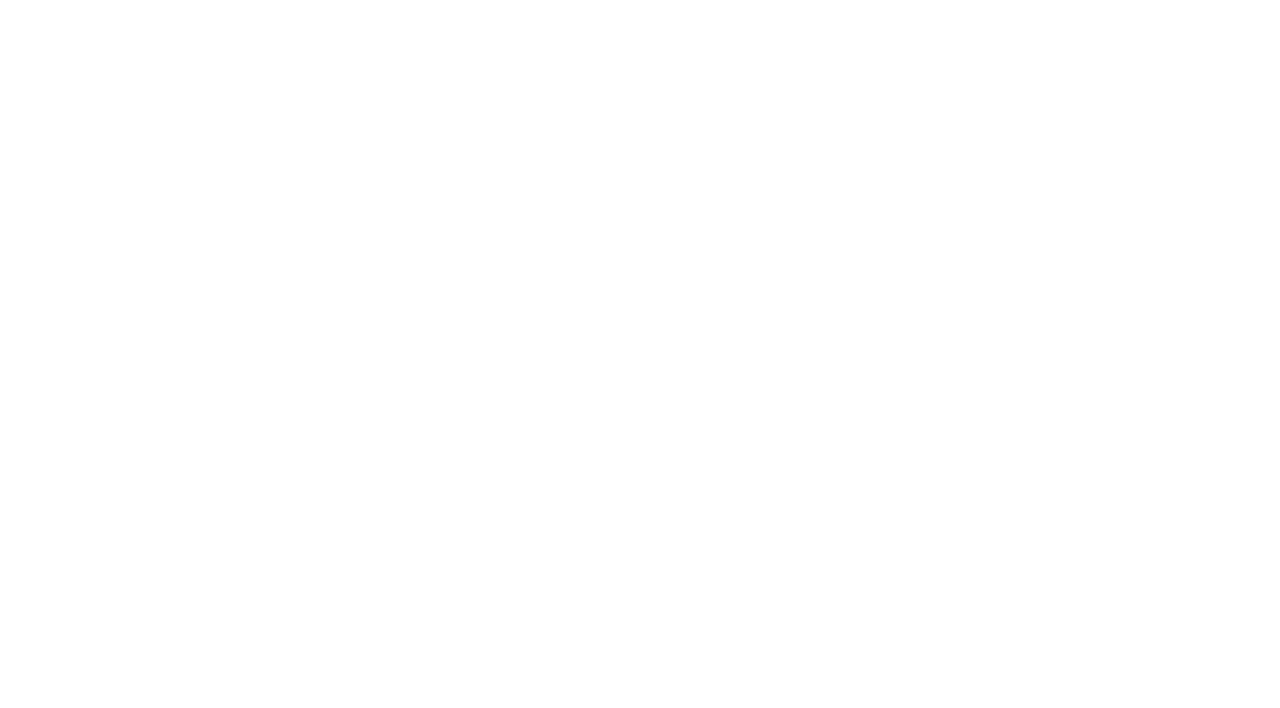
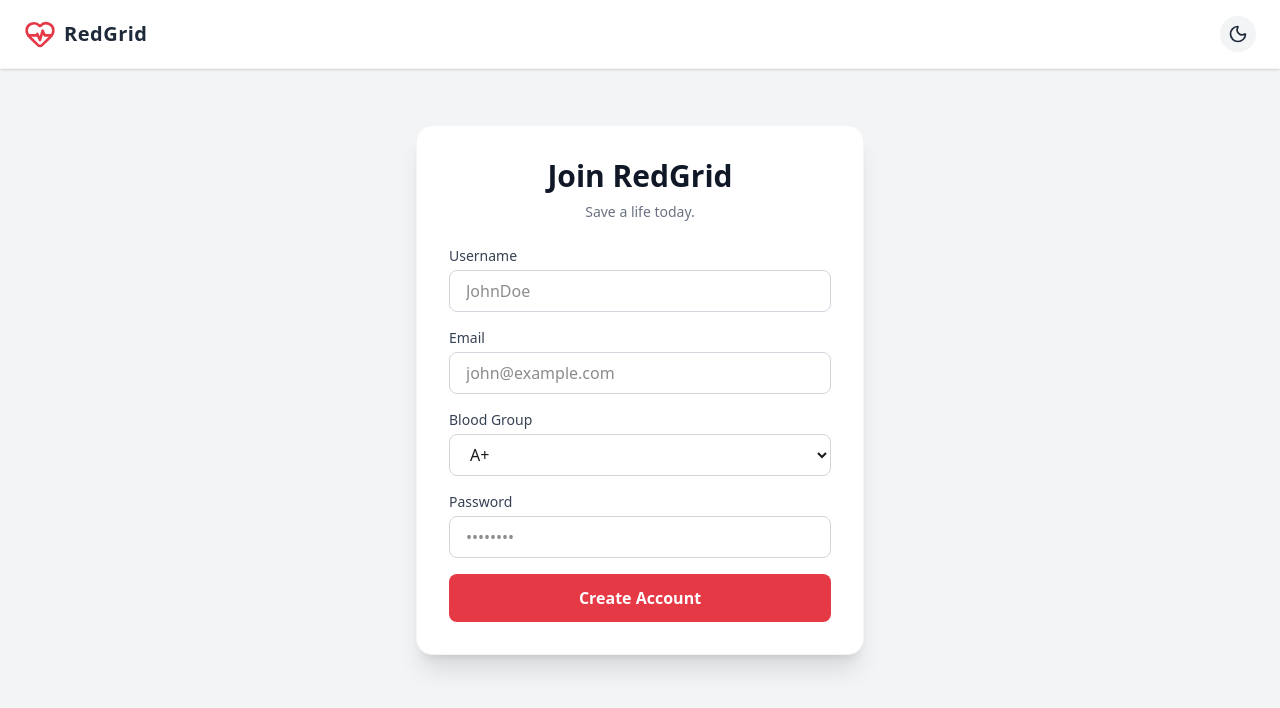
Before and after one commit to arpandhara/RedGrid, a React app in the folder frontend/: page /register in a window 1280 px wide. Shown: the top 708 px of the page. Built offline with nearby package versions, Linux system fonts and the light colour scheme; the HTML template or start-up script is replaced by a standard one.

Commit message:
starting with the login frontend

```diff
--- a/frontend/package.json
+++ b/frontend/package.json
@@ -24,7 +24,6 @@
     "react-router-dom": "^7.11.0",
     "socket.io-client": "^4.8.1",
     "tailwind-merge": "^3.4.0",
-    "tailwindcss": "^4.1.18",
     "zod": "^4.2.1",
     "zustand": "^5.0.9"
   },
@@ -33,10 +32,13 @@
     "@types/react": "^19.2.5",
     "@types/react-dom": "^19.2.3",
     "@vitejs/plugin-react": "^5.1.1",
+    "autoprefixer": "^10.4.23",
     "eslint": "^9.39.1",
     "eslint-plugin-react-hooks": "^7.0.1",
     "eslint-plugin-react-refresh": "^0.4.24",
     "globals": "^16.5.0",
+    "postcss": "^8.5.6",
+    "tailwindcss": "^4.1.18",
     "vite": "^7.2.4"
   }
 }
--- a/frontend/src/App.jsx
+++ b/frontend/src/App.jsx
@@ -1,11 +1,158 @@
-import React from 'react'
+import React, { useState } from 'react';
+import { ThemeProvider, useTheme } from './context/ThemeContext';
+import { Moon, Sun, HeartPulse, Loader2 } from 'lucide-react';
+import { Toaster, toast } from 'react-hot-toast';
+import axios from 'axios';
+
+const RegisterForm = () => {
+  const [formData, setFormData] = useState({
+    username: '',
+    email: '',
+    password: '',
+    bloodGroup: 'A+'
+  });
+  const [loading, setLoading] = useState(false);
+
+  const handleChange = (e) => {
+    setFormData({ ...formData, [e.target.name]: e.target.value });
+  };
+
+  const handleSubmit = async (e) => {
+    e.preventDefault();
+    setLoading(true);
+
+    // Simple validation
+    if(!formData.username || !formData.email || !formData.password) {
+       toast.error("Please fill all fields");
+       setLoading(false);
+       return;
+    }
+
+    try {
+      // Using axios as per your package.json
+      const response = await axios.post('http://localhost:5000/api/auth/register', formData);
+
+      toast.success('Account Created! Check MongoDB.');
+      console.log('Server Response:', response.data);
+
+      // Reset form
+      setFormData({...formData, username: '', email: '', password: ''});
+
+    } catch (error) {
+      console.error(error);
+      const msg = error.response?.data?.message || 'Connection failed';
+      toast.error(msg);
+    } finally {
+      setLoading(false);
+    }
+  };
+
+  return (
+    <div className="w-full max-w-md p-8 space-y-6 bg-white rounded-2xl shadow-xl dark:bg-gray-900 border border-gray-100 dark:border-gray-800 transition-all">
+      <div className="text-center">
+        <h2 className="text-3xl font-bold text-gray-900 dark:text-white">Join RedGrid</h2>
+        <p className="mt-2 text-sm text-gray-500 dark:text-gray-400">Save a life today.</p>
+      </div>
+
+      <form onSubmit={handleSubmit} className="space-y-4">
+        {/* Username */}
+        <div>
+          <label className="block text-sm font-medium text-gray-700 dark:text-gray-300">Username</label>
+          <input
+            type="text"
+            name="username"
+            value={formData.username}
+            className="w-full px-4 py-2 mt-1 border border-gray-300 rounded-lg focus:ring-2 focus:ring-primary focus:border-transparent outline-none dark:bg-gray-800 dark:border-gray-700 dark:text-white transition-all"
+            placeholder="JohnDoe"
+            onChange={handleChange}
+          />
+        </div>
+
+        {/* Email */}
+        <div>
+          <label className="block text-sm font-medium text-gray-700 dark:text-gray-300">Email</label>
+          <input
+            type="email"
+            name="email"
+            value={formData.email}
+            className="w-full px-4 py-2 mt-1 border border-gray-300 rounded-lg focus:ring-2 focus:ring-primary focus:border-transparent outline-none dark:bg-gray-800 dark:border-gray-700 dark:text-white transition-all"
+            placeholder="john@example.com"
+            onChange={handleChange}
+          />
+        </div>
+
+        {/* Blood Group */}
+        <div>
+           <label className="block text-sm font-medium text-gray-700 dark:text-gray-300">Blood Group</label>
+           <select
+             name="bloodGroup"
+             value={formData.bloodGroup}
+             onChange={handleChange}
+             className="w-full px-4 py-2 mt-1 border border-gray-300 rounded-lg focus:ring-2 focus:ring-primary focus:border-transparent outline-none dark:bg-gray-800 dark:border-gray-700 dark:text-white transition-all"
+           >
+             {['A+', 'A-', 'B+', 'B-', 'AB+', 'AB-', 'O+', 'O-'].map(bg => (
+               <option key={bg} value={bg}>{bg}</option>
+             ))}
+           </select>
+        </div>
+
+        {/* Password */}
+        <div>
+          <label className="block text-sm font-medium text-gray-700 dark:text-gray-300">Password</label>
+          <input
+            type="password"
+            name="password"
+            value={formData.password}
+            className="w-full px-4 py-2 mt-1 border border-gray-300 rounded-lg focus:ring-2 focus:ring-primary focus:border-transparent outline-none dark:bg-gray-800 dark:border-gray-700 dark:text-white transition-all"
+            placeholder="••••••••"
+            onChange={handleChange}
+          />
+        </div>
+
+        {/* Submit Button */}
+        <button
+          type="submit"
+          disabled={loading}
+          className="w-full flex items-center justify-center py-3 px-4 font-bold text-white bg-primary rounded-lg hover:bg-red-700 focus:outline-none focus:ring-4 focus:ring-red-300 dark:focus:ring-red-900 transition-all active:scale-95 disabled:opacity-70 disabled:cursor-not-allowed"
+        >
+          {loading ? <Loader2 className="w-5 h-5 animate-spin" /> : 'Create Account'}
+        </button>
+      </form>
+    </div>
+  );
+};
+
+const Navbar = () => {
+  const { theme, toggleTheme } = useTheme();
+
+  return (
+    <nav className="flex items-center justify-between px-6 py-4 bg-white dark:bg-gray-900 shadow-sm border-b border-gray-100 dark:border-gray-800 transition-colors">
+      <div className="flex items-center space-x-2">
+        <HeartPulse className="w-8 h-8 text-primary" />
+        <span className="text-xl font-bold tracking-wide text-gray-800 dark:text-white">RedGrid</span>
+      </div>
+      <button
+        onClick={toggleTheme}
+        className="p-2 rounded-full bg-gray-100 dark:bg-gray-800 text-gray-800 dark:text-yellow-400 hover:bg-gray-200 dark:hover:bg-gray-700 transition-colors"
+      >
+        {theme === 'light' ? <Moon className="w-5 h-5" /> : <Sun className="w-5 h-5" />}
+      </button>
+    </nav>
+  );
+};
 
 function App() {
   return (
-    <div>
-
-    </div>
-  )
+    <ThemeProvider>
+      <div className="min-h-screen bg-light dark:bg-black transition-colors duration-300">
+        <Navbar />
+        <Toaster position="top-right" />
+        <main className="flex items-center justify-center p-4 mt-10">
+          <RegisterForm />
+        </main>
+      </div>
+    </ThemeProvider>
+  );
 }
 
-export default App
+export default App;
--- /dev/null
+++ b/frontend/src/context/ThemeContext.jsx
@@ -0,0 +1,30 @@
+import { createContext, useContext, useEffect, useState } from "react";
+
+const ThemeContext = createContext();
+
+export const ThemeProvider = ({ children }) => {
+  // Check localStorage or default to light
+  const [theme, setTheme] = useState(localStorage.getItem("theme") || "light");
+
+  useEffect(() => {
+    const root = document.documentElement;
+    if (theme === "dark") {
+      root.classList.add("dark");
+    } else {
+      root.classList.remove("dark");
+    }
+    localStorage.setItem("theme", theme);
+  }, [theme]);
+
+  const toggleTheme = () => {
+    setTheme((prev) => (prev === "light" ? "dark" : "light"));
+  };
+
+  return (
+    <ThemeContext.Provider value={{ theme, toggleTheme }}>
+      {children}
+    </ThemeContext.Provider>
+  );
+};
+
+export const useTheme = () => useContext(ThemeContext);
--- a/frontend/src/index.css
+++ b/frontend/src/index.css
@@ -1 +1,26 @@
 @import "tailwindcss";
+
+/* 1. Define the Dark Mode Strategy
+  This overrides the default (system preference) to use the class ".dark" instead
+*/
+@custom-variant dark (&:where(.dark, .dark *));
+
+/* 2. Define Your Custom Colors
+  Tailwind v4 uses native CSS variables for the theme.
+*/
+@theme {
+  --color-primary: #E63946;  /* Your Blood Red */
+  --color-dark: #1a1a1a;     /* Deep Black/Grey */
+  --color-light: #f3f4f6;    /* Soft White */
+}
+
+/* 3. Global Styles
+*/
+body {
+  @apply bg-light text-dark transition-colors duration-300;
+}
+
+/* Dark mode overrides for body */
+.dark body {
+  @apply bg-gray-950 text-white;
+}
```
Also changed, not shown: 2 other files (tests, documents, lock files or other folders).
